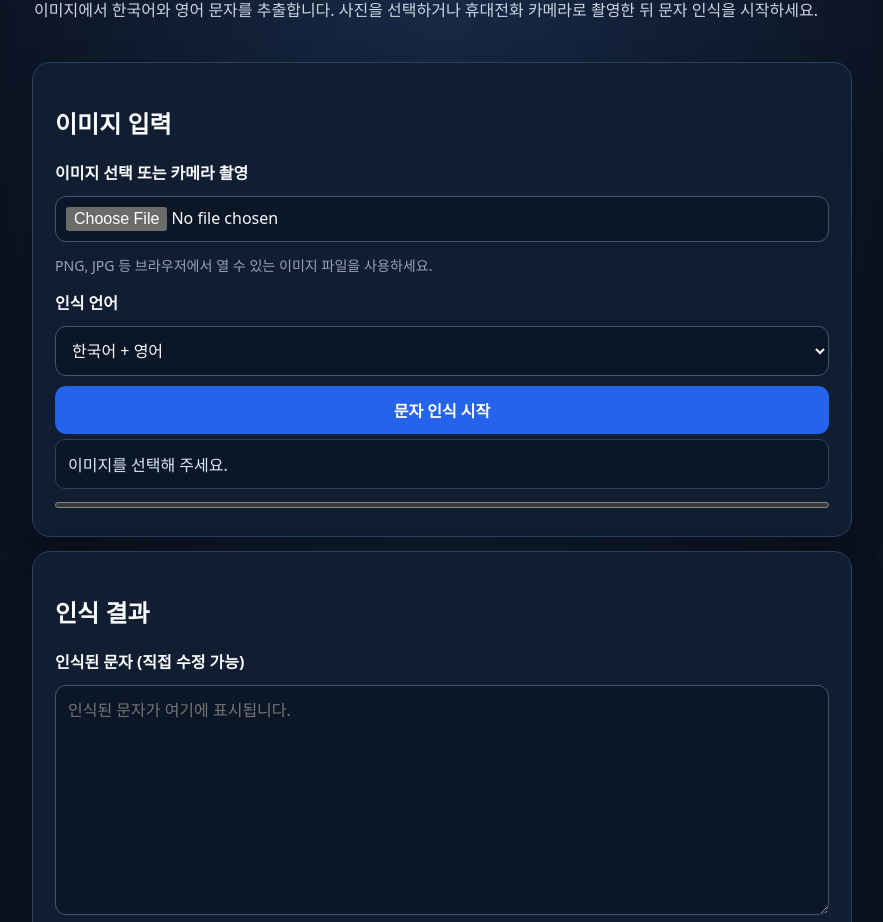
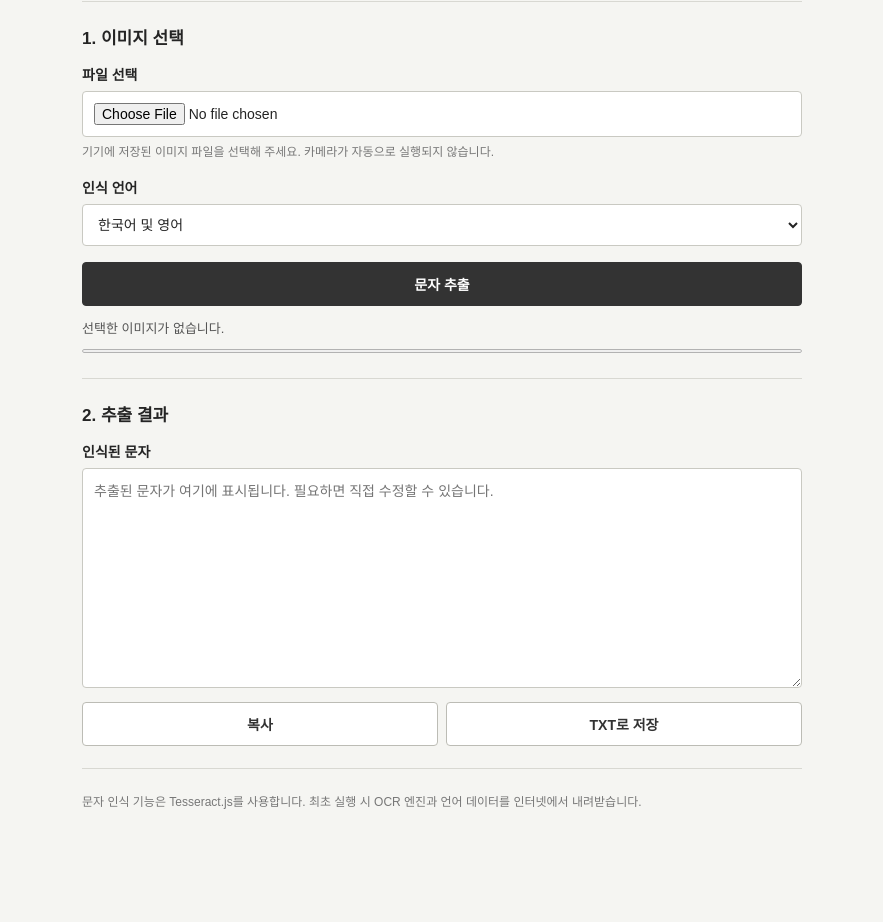
Before and after one commit to cnstlrdl935/Gpt-ocr, a plain HTML site: page index.html in a window 1280 px wide. Shown: the part 128-1050 px from the top of the page, without its empty margins (198-1081 px from the left). After the commit the page ends 996 px from the top, so only its background shows below. Drawn offline with Linux system fonts and the light colour scheme.

Commit message:
Simplify OCR interface and remove automatic camera launch

```diff
--- a/index.html
+++ b/index.html
@@ -3,74 +3,82 @@
 <head>
 <meta charset="utf-8">
 <meta name="viewport" content="width=device-width,initial-scale=1">
-<meta name="theme-color" content="#0b1220">
-<meta name="description" content="이미지에서 한국어와 영어 문자를 추출하는 간편한 OCR 도구입니다.">
-<title>GPT OCR — 이미지 문자 인식</title>
+<meta name="theme-color" content="#f5f5f2">
+<meta name="description" content="이미지에서 한국어와 영어 문자를 추출하는 간단한 OCR 도구입니다.">
+<title>문자 추출기</title>
 <style>
-:root{color-scheme:dark;font-family:system-ui,-apple-system,BlinkMacSystemFont,"Noto Sans KR",sans-serif;background:#0b1220;color:#f8fafc}
+:root{font-family:Arial,"Noto Sans KR",sans-serif;color:#242424;background:#f5f5f2}
 *{box-sizing:border-box}
-body{margin:0;min-height:100vh;padding:clamp(14px,3vw,28px);background:radial-gradient(ellipse at top,#172b49 0,#0b1220 55%)}
-main{width:min(100%,820px);margin:0 auto}
-header{padding:12px 2px 18px}
-.eyebrow{color:#93c5fd;font-size:.78rem;font-weight:750;letter-spacing:.12em;text-transform:uppercase}
-h1{font-size:clamp(1.8rem,5vw,2.5rem);letter-spacing:-.04em;margin:.35rem 0}
-p{color:#cbd5e1;line-height:1.65;margin:.45rem 0}
-.panel{background:#111e31;border:1px solid #2b405d;border-radius:18px;padding:clamp(14px,3vw,22px);margin:14px 0;box-shadow:0 12px 35px #0003}
-label{display:block;font-weight:700;margin:12px 0 7px}
-input,select,textarea,button{font:inherit;width:100%;border-radius:11px;padding:12px;margin:5px 0}
-input,select,textarea{background:#0b1627;color:#f8fafc;border:1px solid #405570}
-input:focus,select:focus,textarea:focus,button:focus-visible{outline:2px solid #60a5fa;outline-offset:2px}
-input[type=file]{padding:10px}
-button{border:0;background:#2563eb;color:white;font-weight:750;cursor:pointer;transition:filter .15s,transform .15s}
-button:hover:not(:disabled){filter:brightness(1.12)}
-button:active:not(:disabled){transform:translateY(1px)}
-button:disabled{opacity:.55;cursor:wait}
-button.secondary{background:#2b405d}
-#preview{display:block;max-width:100%;max-height:420px;object-fit:contain;margin:14px auto 4px;border-radius:12px}
+body{margin:0;padding:32px 16px}
+main{width:min(100%,720px);margin:0 auto}
+header{padding:0 0 22px;border-bottom:1px solid #d8d8d2}
+h1{font-size:27px;font-weight:700;letter-spacing:-.7px;margin:0 0 8px}
+p{line-height:1.6;color:#666;margin:6px 0}
+header p{font-size:14px}
+section{padding:22px 0;border-bottom:1px solid #d8d8d2}
+h2{font-size:17px;margin:0 0 15px;font-weight:700}
+label{display:block;font-size:14px;font-weight:700;margin:14px 0 7px}
+input,select,textarea,button{font:inherit;font-size:14px}
+input[type=file],select,textarea{width:100%;padding:11px;background:#fff;border:1px solid #c9c9c2;border-radius:4px;color:#242424}
+input:focus,select:focus,textarea:focus,button:focus-visible{outline:2px solid #666;outline-offset:2px}
+#preview{display:block;max-width:100%;max-height:360px;margin:14px 0 4px;object-fit:contain;background:#e9e9e4}
 #preview[hidden]{display:none}
-textarea{min-height:230px;resize:vertical;line-height:1.6}
-#status{padding:12px;background:#0b1627;border:1px solid #2b405d;border-radius:10px;min-height:46px;color:#dbeafe}
-progress{width:100%;height:12px;margin:10px 0 2px;accent-color:#3b82f6}
-.actions{display:grid;grid-template-columns:1fr 1fr;gap:9px}
-.hint{font-size:.88rem;color:#94a3b8}
-footer{padding:10px 2px 24px}
-@media(max-width:480px){body{padding:12px}.actions{grid-template-columns:1fr}button{min-height:46px}}
+button{border:1px solid #333;border-radius:4px;padding:11px 16px;background:#333;color:#fff;cursor:pointer;font-weight:700}
+button:hover:not(:disabled){background:#555}
+button:disabled{opacity:.5;cursor:wait}
+button.secondary{background:#fff;color:#333;border-color:#bcbcb5}
+button.secondary:hover:not(:disabled){background:#ededE8}
+#run{width:100%;margin-top:16px}
+#status{font-size:13px;color:#555;margin-top:12px;min-height:20px}
+progress{width:100%;height:8px;margin-top:8px;accent-color:#555}
+textarea{min-height:220px;resize:vertical;line-height:1.6}
+.actions{display:flex;gap:8px;margin-top:10px}
+.actions button{flex:1}
+.hint{font-size:12px;color:#777}
+footer{padding:18px 0}
+@media(max-width:480px){body{padding:22px 14px}.actions{flex-direction:column}.actions button{width:100%;min-height:44px}#run{min-height:46px}}
 </style>
 </head>
 <body>
 <main>
 <header>
-<div class="eyebrow">Simple image text recognition</div>
-<h1>GPT OCR</h1>
-<p>이미지에서 한국어와 영어 문자를 추출합니다. 사진을 선택하거나 휴대전화 카메라로 촬영한 뒤 문자 인식을 시작하세요.</p>
+<h1>문자 추출기</h1>
+<p>이미지 파일에 있는 한국어와 영어 문자를 추출합니다.</p>
 </header>
-<section class="panel" aria-labelledby="input-title">
-<h2 id="input-title">이미지 입력</h2>
-<label for="image">이미지 선택 또는 카메라 촬영</label>
-<input id="image" type="file" accept="image/*" capture="environment">
-<p class="hint">PNG, JPG 등 브라우저에서 열 수 있는 이미지 파일을 사용하세요.</p>
+
+<section aria-labelledby="image-title">
+<h2 id="image-title">1. 이미지 선택</h2>
+<label for="image">파일 선택</label>
+<input id="image" type="file" accept="image/*">
+<p class="hint">기기에 저장된 이미지 파일을 선택해 주세요. 카메라가 자동으로 실행되지 않습니다.</p>
 <img id="preview" alt="선택한 이미지 미리보기" hidden>
+
 <label for="language">인식 언어</label>
 <select id="language">
-<option value="kor+eng">한국어 + 영어</option>
+<option value="kor+eng">한국어 및 영어</option>
 <option value="kor">한국어</option>
 <option value="eng">영어</option>
 </select>
-<button id="run" type="button">문자 인식 시작</button>
-<div id="status" role="status" aria-live="polite">이미지를 선택해 주세요.</div>
-<progress id="progress" max="1" value="0" aria-label="문자 인식 진행률"></progress>
+<button id="run" type="button">문자 추출</button>
+<div id="status" role="status" aria-live="polite">선택한 이미지가 없습니다.</div>
+<progress id="progress" max="1" value="0" aria-label="인식 진행률"></progress>
 </section>
-<section class="panel" aria-labelledby="result-title">
-<h2 id="result-title">인식 결과</h2>
-<label for="output">인식된 문자 (직접 수정 가능)</label>
-<textarea id="output" placeholder="인식된 문자가 여기에 표시됩니다."></textarea>
+
+<section aria-labelledby="result-title">
+<h2 id="result-title">2. 추출 결과</h2>
+<label for="output">인식된 문자</label>
+<textarea id="output" placeholder="추출된 문자가 여기에 표시됩니다. 필요하면 직접 수정할 수 있습니다."></textarea>
 <div class="actions">
-<button id="copy" class="secondary" type="button">결과 복사</button>
-<button id="save" class="secondary" type="button">TXT 파일 저장</button>
+<button id="copy" class="secondary" type="button">복사</button>
+<button id="save" class="secondary" type="button">TXT로 저장</button>
 </div>
 </section>
-<footer><p class="hint">OCR 엔진과 언어 데이터는 Tesseract.js를 통해 인터넷에서 불러옵니다. 이미지 인식은 사용 중인 브라우저에서 처리되며, 최초 실행 시 다운로드 시간이 걸릴 수 있습니다.</p></footer>
+
+<footer>
+<p class="hint">문자 인식 기능은 Tesseract.js를 사용합니다. 최초 실행 시 OCR 엔진과 언어 데이터를 인터넷에서 내려받습니다.</p>
+</footer>
 </main>
+
 <script src="https://cdn.jsdelivr.net/npm/tesseract.js@5.1.1/dist/tesseract.min.js"></script>
 <script>
 "use strict";
@@ -82,9 +90,11 @@ $("image").addEventListener("change", () => {
   selectedFile = $("image").files && $("image").files[0] ? $("image").files[0] : null;
   $("progress").value = 0;
   if (previewUrl) URL.revokeObjectURL(previewUrl);
+  previewUrl = null;
   if (!selectedFile) {
     $("preview").hidden = true;
-    $("status").textContent = "이미지를 선택해 주세요.";
+    $("preview").removeAttribute("src");
+    $("status").textContent = "선택한 이미지가 없습니다.";
     return;
   }
   if (!selectedFile.type.startsWith("image/")) {
@@ -97,7 +107,7 @@ $("image").addEventListener("change", () => {
   previewUrl = URL.createObjectURL(selectedFile);
   $("preview").src = previewUrl;
   $("preview").hidden = false;
-  $("status").textContent = "이미지를 불러왔습니다. 인식 언어를 선택한 뒤 시작하세요.";
+  $("status").textContent = "이미지를 불러왔습니다. 문자 추출을 누르세요.";
 });
 
 $("run").addEventListener("click", async () => {
@@ -106,7 +116,7 @@ $("run").addEventListener("click", async () => {
     return;
   }
   if (!window.Tesseract) {
-    $("status").textContent = "OCR 라이브러리를 불러오지 못했습니다. 인터넷 연결 또는 콘텐츠 차단 설정을 확인한 뒤 새로고침해 주세요.";
+    $("status").textContent = "OCR 기능을 불러오지 못했습니다. 인터넷 연결을 확인한 뒤 새로고침해 주세요.";
     return;
   }
   const button = $("run");
@@ -116,24 +126,24 @@ $("run").addEventListener("click", async () => {
   $("progress").value = 0;
   let worker;
   try {
-    $("status").textContent = "OCR 엔진을 준비하고 있습니다. 처음 실행할 때는 시간이 걸릴 수 있습니다.";
+    $("status").textContent = "문자를 읽는 중입니다. 처음 실행할 때는 시간이 더 걸릴 수 있습니다.";
     worker = await Tesseract.createWorker($("language").value, 1, {
       workerPath: "https://cdn.jsdelivr.net/npm/tesseract.js@5.1.1/dist/worker.min.js",
       corePath: "https://cdn.jsdelivr.net/npm/tesseract.js-core@5.1.1",
       langPath: "https://tessdata.projectnaptha.com/4.0.0",
       gzip: true,
       logger: message => {
-        if (message.status) $("status").textContent = "진행 상태: " + message.status;
+        if (message.status) $("status").textContent = "처리 중: " + message.status;
         if (typeof message.progress === "number") $("progress").value = message.progress;
       }
     });
     const result = await worker.recognize(selectedFile);
-    $("output").value = result.data.text || "인식된 문자가 없습니다. 이미지가 선명한지 확인해 주세요.";
+    $("output").value = result.data.text || "인식된 문자가 없습니다. 다른 이미지로 다시 시도해 주세요.";
     $("progress").value = 1;
-    $("status").textContent = "문자 인식이 완료되었습니다.";
+    $("status").textContent = "문자 추출이 끝났습니다.";
   } catch (error) {
     console.error(error);
-    $("status").textContent = "인식 중 오류가 발생했습니다. 인터넷 연결을 확인하고 다시 시도해 주세요. (" + (error && error.message ? error.message : "알 수 없는 오류") + ")";
+    $("status").textContent = "오류가 발생했습니다. 인터넷 연결을 확인하고 다시 시도해 주세요. (" + (error && error.message ? error.message : "알 수 없는 오류") + ")";
   } finally {
     if (worker) {
       try { await worker.terminate(); } catch (error) { console.warn(error); }
@@ -147,7 +157,7 @@ $("run").addEventListener("click", async () => {
 $("copy").addEventListener("click", async () => {
   const value = $("output").value;
   if (!value.trim()) {
-    $("status").textContent = "복사할 결과가 없습니다.";
+    $("status").textContent = "복사할 내용이 없습니다.";
     return;
   }
   try {
@@ -156,28 +166,27 @@ $("copy").addEventListener("click", async () => {
     } else {
       $("output").focus();
       $("output").select();
-      const copied = document.execCommand("copy");
-      if (!copied) throw new Error("copy unavailable");
+      if (!document.execCommand("copy")) throw new Error("copy unavailable");
     }
-    $("status").textContent = "인식 결과를 복사했습니다.";
+    $("status").textContent = "결과를 복사했습니다.";
   } catch (error) {
     $("output").focus();
     $("output").select();
-    $("status").textContent = "복사가 자동으로 되지 않았습니다. 선택된 문자를 길게 눌러 복사해 주세요.";
+    $("status").textContent = "자동 복사에 실패했습니다. 선택된 글자를 길게 눌러 복사해 주세요.";
   }
 });
 
 $("save").addEventListener("click", () => {
   const value = $("output").value;
   if (!value.trim()) {
-    $("status").textContent = "저장할 결과가 없습니다.";
+    $("status").textContent = "저장할 내용이 없습니다.";
     return;
   }
   const blob = new Blob(["\uFEFF", value], {type: "text/plain;charset=utf-8"});
   const url = URL.createObjectURL(blob);
   const link = document.createElement("a");
   link.href = url;
-  link.download = "GPT-OCR-result.txt";
+  link.download = "text-result.txt";
   document.body.appendChild(link);
   link.click();
   link.remove();
```
